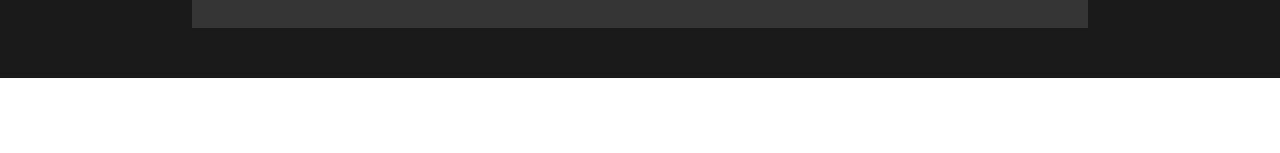
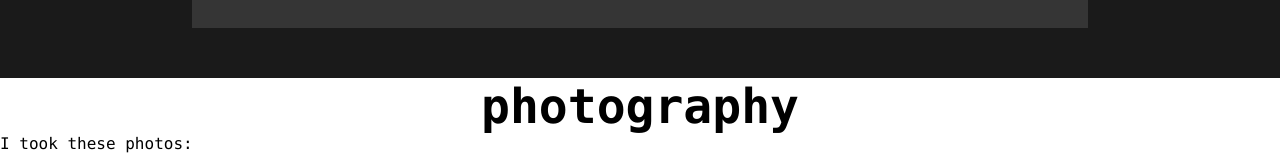
Before and after one commit to jojiSillona/joji2910.github.io, a plain HTML site: page index.html in a window 1280 px wide. Shown: the part 3357-3510 px from the top of the page. Before the commit the page ends 3435 px from the top, so only its background shows below. Drawn offline with nearby package versions, Linux system fonts and the light colour scheme; a script that the page names is missing.

```diff
--- a/index.html
+++ b/index.html
@@ -104,6 +104,15 @@
                     </div>
                 </div>
             </div>
+            <div id="photography">
+                <div class="title main-font bold-font">photography</div>
+                <div id="photo-body" class="main-font">
+                    I took these photos:
+                    <div class="gallery">
+
+                    </div>
+                </div>
+            </div>
         </main>
     </body>
 </html>
```
